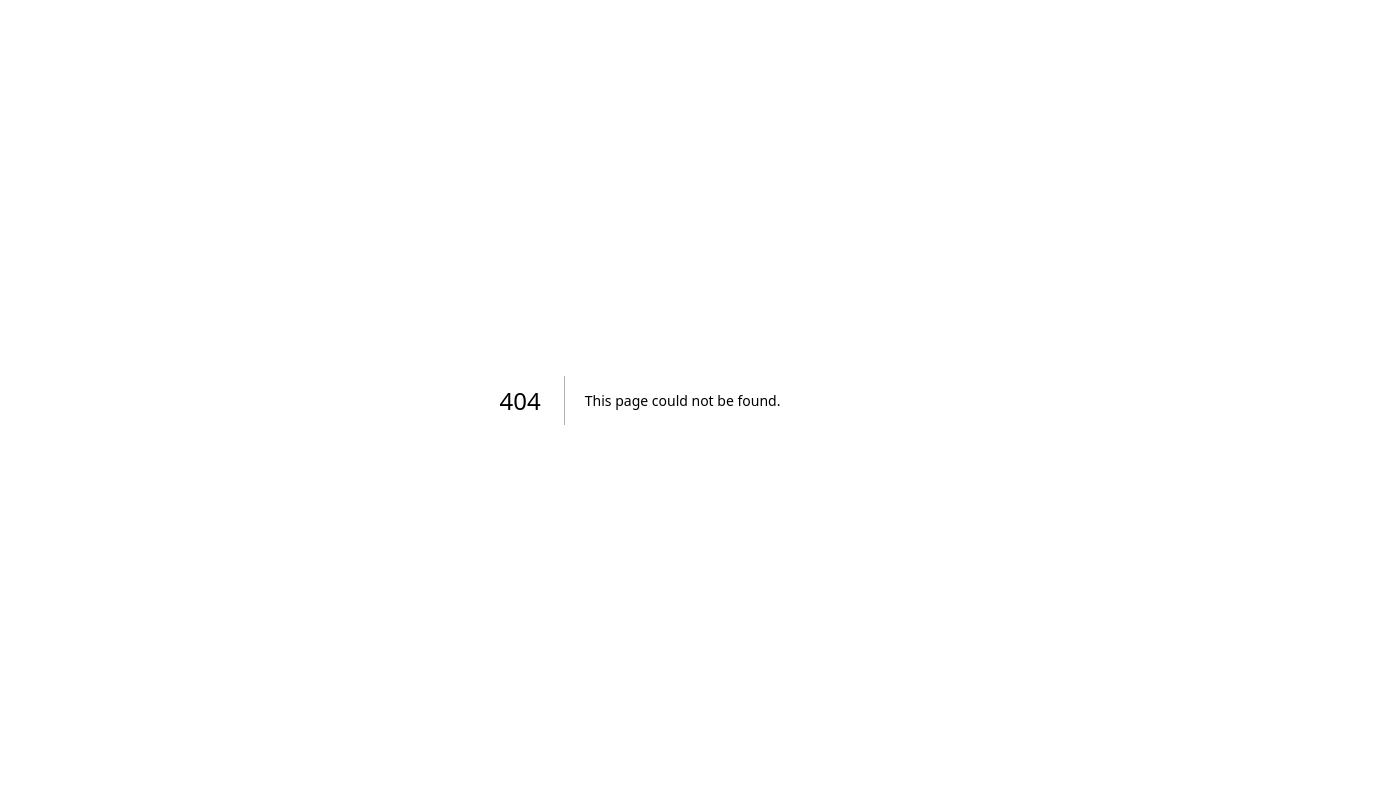
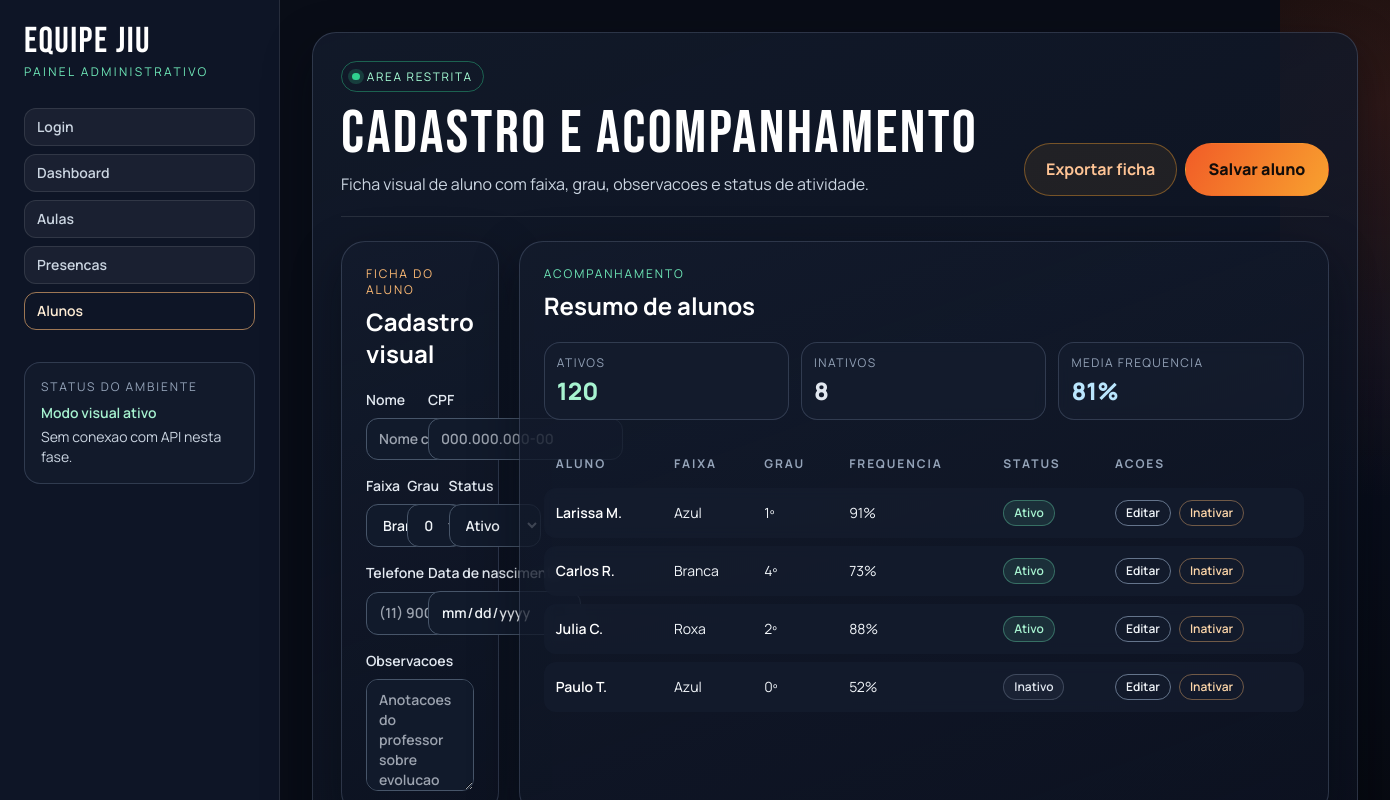
Before and after one commit to Dev-RuiDiniz/equipe_jiu, a Next.js app in the folder apps/web/: page /adm/alunos in a window 1280 px wide. Before the commit this address had no page. Shown: the top 800 px of the page, 1390 px wide, since content can reach past the window. Built offline with nearby package versions, Linux system fonts and the light colour scheme.

Commit message:
feat(adm): implementar pagina cadastro e acompanhamento de alunos

```diff
--- /dev/null
+++ b/apps/web/src/adm/pages/adm-alunos-page.tsx
@@ -0,0 +1,127 @@
+import { AdmSelectInput, AdmTextArea, AdmTextInput } from "@/adm/components/adm-form-field";
+import { AdmShell } from "@/adm/components/adm-shell";
+import { AdmStatusBadge } from "@/adm/components/adm-status-badge";
+import { AdmTable } from "@/adm/components/adm-table";
+import type { AlunoResumo } from "@/adm/types";
+
+const alunos: AlunoResumo[] = [
+  { nome: "Larissa M.", faixa: "Azul", grau: "1º", frequencia: "91%", status: "Ativo" },
+  { nome: "Carlos R.", faixa: "Branca", grau: "4º", frequencia: "73%", status: "Ativo" },
+  { nome: "Julia C.", faixa: "Roxa", grau: "2º", frequencia: "88%", status: "Ativo" },
+  { nome: "Paulo T.", faixa: "Azul", grau: "0º", frequencia: "52%", status: "Inativo" },
+];
+
+const columns = [
+  { key: "nome", label: "Aluno" },
+  { key: "faixa", label: "Faixa" },
+  { key: "grau", label: "Grau" },
+  { key: "frequencia", label: "Frequencia" },
+  { key: "status", label: "Status" },
+  { key: "acoes", label: "Acoes" },
+];
+
+export function AdmAlunosPage() {
+  return (
+    <AdmShell
+      title="Cadastro e Acompanhamento"
+      subtitle="Ficha visual de aluno com faixa, grau, observacoes e status de atividade."
+      actions={
+        <>
+          <button type="button" className="btn-outline">
+            Exportar ficha
+          </button>
+          <button type="button" className="btn-primary">
+            Salvar aluno
+          </button>
+        </>
+      }
+    >
+      <section className="grid gap-5 xl:grid-cols-[1fr,1fr]">
+        <article className="section-shell p-5 md:p-6">
+          <p className="text-xs uppercase tracking-[0.16em] text-orange-300">Ficha do aluno</p>
+          <h2 className="mt-2 text-2xl font-bold text-white">Cadastro visual</h2>
+
+          <form className="mt-5 grid gap-4" action="#" method="post">
+            <div className="grid gap-4 md:grid-cols-2">
+              <AdmTextInput label="Nome" name="nome" placeholder="Nome completo" />
+              <AdmTextInput label="CPF" name="cpf" placeholder="000.000.000-00" />
+            </div>
+
+            <div className="grid gap-4 md:grid-cols-3">
+              <AdmSelectInput label="Faixa" name="faixa" defaultValue="branca">
+                <option value="branca">Branca</option>
+                <option value="azul">Azul</option>
+                <option value="roxa">Roxa</option>
+                <option value="marrom">Marrom</option>
+                <option value="preta">Preta</option>
+              </AdmSelectInput>
+
+              <AdmSelectInput label="Grau" name="grau" defaultValue="0">
+                <option value="0">0</option>
+                <option value="1">1</option>
+                <option value="2">2</option>
+                <option value="3">3</option>
+                <option value="4">4</option>
+              </AdmSelectInput>
+
+              <AdmSelectInput label="Status" name="status" defaultValue="ativo">
+                <option value="ativo">Ativo</option>
+                <option value="inativo">Inativo</option>
+              </AdmSelectInput>
+            </div>
+
+            <div className="grid gap-4 md:grid-cols-2">
+              <AdmTextInput label="Telefone" name="telefone" placeholder="(11) 90000-0000" />
+              <AdmTextInput label="Data de nascimento" type="date" name="data_nascimento" />
+            </div>
+
+            <AdmTextArea label="Observacoes" name="observacoes" placeholder="Anotacoes do professor sobre evolucao tecnica" />
+          </form>
+        </article>
+
+        <article className="section-shell p-5 md:p-6">
+          <p className="text-xs uppercase tracking-[0.16em] text-emerald-300">Acompanhamento</p>
+          <h2 className="mt-2 text-2xl font-bold text-white">Resumo de alunos</h2>
+
+          <div className="mt-5 grid gap-3 sm:grid-cols-3">
+            <div className="card p-3">
+              <p className="text-xs uppercase tracking-[0.12em] text-slate-400">Ativos</p>
+              <p className="mt-1 text-2xl font-extrabold text-emerald-200">120</p>
+            </div>
+            <div className="card p-3">
+              <p className="text-xs uppercase tracking-[0.12em] text-slate-400">Inativos</p>
+              <p className="mt-1 text-2xl font-extrabold text-slate-200">8</p>
+            </div>
+            <div className="card p-3">
+              <p className="text-xs uppercase tracking-[0.12em] text-slate-400">Media frequencia</p>
+              <p className="mt-1 text-2xl font-extrabold text-sky-200">81%</p>
+            </div>
+          </div>
+
+          <div className="mt-5">
+            <AdmTable
+              columns={columns}
+              rows={alunos.map((aluno) => ({
+                nome: <span className="font-semibold text-white">{aluno.nome}</span>,
+                faixa: aluno.faixa,
+                grau: aluno.grau,
+                frequencia: aluno.frequencia,
+                status: <AdmStatusBadge status={aluno.status} />,
+                acoes: (
+                  <div className="flex flex-wrap gap-2">
+                    <button type="button" className="rounded-full border border-slate-500 px-2.5 py-1 text-xs font-semibold">
+                      Editar
+                    </button>
+                    <button type="button" className="rounded-full border border-orange-300/40 px-2.5 py-1 text-xs font-semibold text-orange-200">
+                      Inativar
+                    </button>
+                  </div>
+                ),
+              }))}
+            />
+          </div>
+        </article>
+      </section>
+    </AdmShell>
+  );
+}
--- /dev/null
+++ b/apps/web/src/app/adm/alunos/page.tsx
@@ -0,0 +1,5 @@
+import { AdmAlunosPage } from "@/adm/pages/adm-alunos-page";
+
+export default function Page() {
+  return <AdmAlunosPage />;
+}
```
